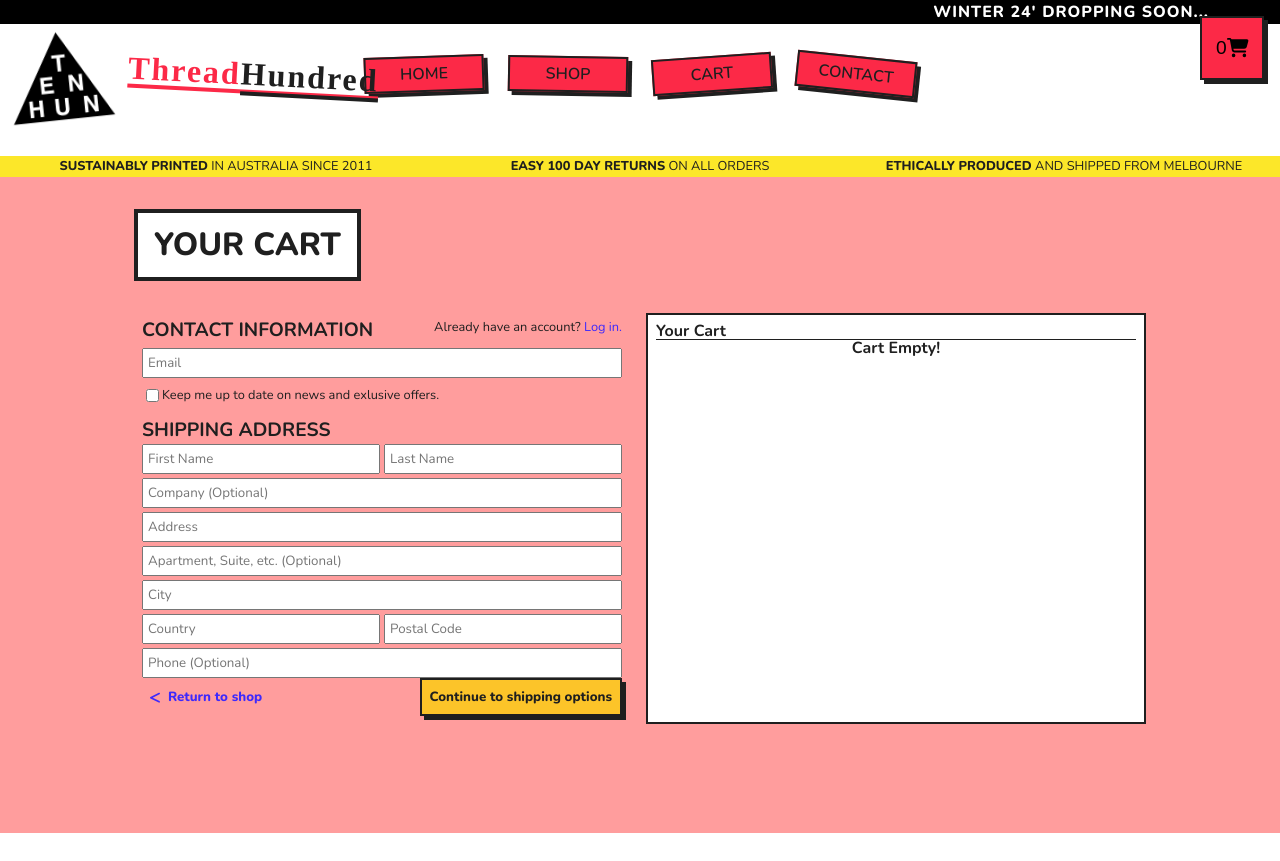
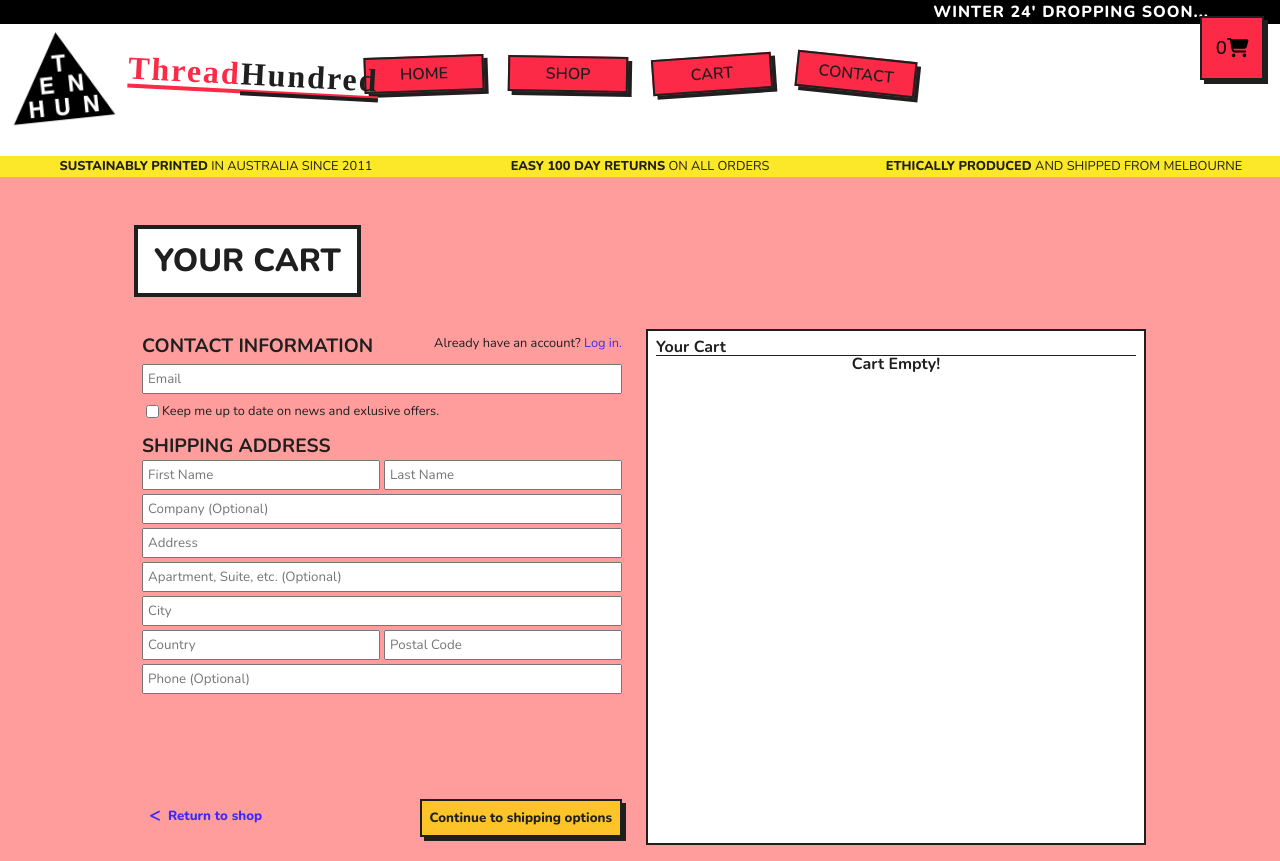
Before and after one commit to williamalowe/ThreadHundred, a React (Vite) app: page /cart in a window 1280 px wide. Before the commit the page ends 833 px from the top, so only its background shows below. Built offline with nearby package versions, Linux system fonts and the light colour scheme; a web font is replaced by a local one.

Commit message:
feat: add checkoutform-component

```diff
--- a/src/components/CheckoutForm/CheckoutForm.jsx
+++ b/src/components/CheckoutForm/CheckoutForm.jsx
@@ -1,6 +1,8 @@
-import { FontAwesomeIcon } from '@fortawesome/react-fontawesome';
-import styles from './CheckoutForm.module.css';
-import { faLessThan } from '@fortawesome/free-solid-svg-icons';
+import { FontAwesomeIcon } from "@fortawesome/react-fontawesome";
+import styles from "./CheckoutForm.module.css";
+import { faLessThan } from "@fortawesome/free-solid-svg-icons";
+import { motion } from "framer-motion";
+import { Link } from "react-router-dom";
 
 const CheckoutForm = () => {
   return (
@@ -8,39 +10,62 @@ const CheckoutForm = () => {
       <div className={styles.contact}>
         <div>
           <h3>Contact Information</h3>
-          <p>Already have an account? <span>Log in.</span></p>
+          <p>
+            Already have an account? <span>Log in.</span>
+          </p>
         </div>
-        <input type="email" placeholder='Email'/>
+        <input type="email" placeholder="Email" />
         <div className={styles.checkbox}>
           <input type="checkbox" name="" id="" />
-          <label htmlFor="">Keep me up to date on news and exlusive offers.</label>
+          <label htmlFor="">
+            Keep me up to date on news and exlusive offers.
+          </label>
         </div>
       </div>
       <div className={styles.shipping}>
         <h3>Shipping Address</h3>
         <div>
-          <input type="text" placeholder='First Name'/>
-          <input type="text" placeholder='Last Name'/>
+          <input type="text" placeholder="First Name" />
+          <input type="text" placeholder="Last Name" />
         </div>
-        <input type="text" placeholder='Company (Optional)'/>
-        <input type="text" placeholder='Address'/>
-        <input type="text" placeholder='Apartment, Suite, etc. (Optional)'/>
-        <input type="text" placeholder='City'/>
+        <input type="text" placeholder="Company (Optional)" />
+        <input type="text" placeholder="Address" />
+        <input type="text" placeholder="Apartment, Suite, etc. (Optional)" />
+        <input type="text" placeholder="City" />
         <div>
-          <input type="text" placeholder='Country'/>
-          <input type="text" placeholder='Postal Code'/>
+          <input type="text" placeholder="Country" />
+          <input type="text" placeholder="Postal Code" />
         </div>
-        <input type="text" placeholder='Phone (Optional)'/>
+        <input type="text" placeholder="Phone (Optional)" />
       </div>
       <div className={styles.buttons}>
-        <button>
-          <FontAwesomeIcon icon={faLessThan} />
-          Return to shop
-        </button>
-        <button disabled>Continue to shipping options</button>
+        <Link to={'/shop'}>
+          <motion.button
+            whileHover={{
+              scale: 1.1,
+            }}
+          >
+            <FontAwesomeIcon icon={faLessThan} />
+            Return to shop
+          </motion.button>
+        </Link>
+        <motion.button
+          disabled
+          whileHover={{
+            scale: 1.1,
+            boxShadow: 0,
+            x: 4,
+            y: 4,
+          }}
+          whileTap={{
+            scale: 0.9,
+          }}
+        >
+          Continue to shipping options
+        </motion.button>
       </div>
     </form>
-  )
-}
+  );
+};
 
-export default CheckoutForm
+export default CheckoutForm;
--- a/src/components/CheckoutForm/CheckoutForm.module.css
+++ b/src/components/CheckoutForm/CheckoutForm.module.css
@@ -1,5 +1,5 @@
 .form {
-  height: 100%;
+  height: 500px;
   display: flex;
   flex-direction: column;
 }
@@ -8,18 +8,18 @@
   flex-direction: column;
   gap: 0.5rem;
 }
-.contact>div {
+.contact > div {
   display: flex;
 }
 .contact > div > h3 {
   font-size: 1.2rem;
   text-transform: uppercase;
 }
-.contact>div>p {
+.contact > div > p {
   margin-left: auto;
   font-size: 0.8rem;
 }
-.contact>div>p>span {
+.contact > div > p > span {
   color: var(--highlight-darkblue);
   cursor: pointer;
 }
@@ -58,13 +58,17 @@ input {
   margin-top: auto;
   display: flex;
 }
-.buttons > button {
+.buttons > a {
+  text-decoration: none;
+}
+.buttons > button,
+.buttons > a > button {
   font-family: "Nunito", sans-serif;
   cursor: pointer;
   padding: 0.5rem;
   font-weight: 800;
 }
-.buttons > button:first-child {
+.buttons > a > button:first-child {
   border: none;
   background: none;
   display: flex;
--- a/src/views/Cart/Cart.module.css
+++ b/src/views/Cart/Cart.module.css
@@ -1,11 +1,12 @@
 .cart {
   background: var(--highlight-pink);
-  height: 82vh;
+  min-height: 82vh;
   display: flex;
   flex-direction: column;
   align-items: center;
 }
 .content {
+  padding: 1rem;
   min-width: 640px;
   max-width: 1280px;
 }
@@ -23,7 +24,8 @@
   display: flex;
   gap: 1rem;
 }
-.left, .right {
+.left,
+.right {
   min-width: 480px;
   flex: 1;
   padding: 0.5rem;
```
Also changed, not shown: src/views/Cart/Cart.jsx (+9 -11 lines).
